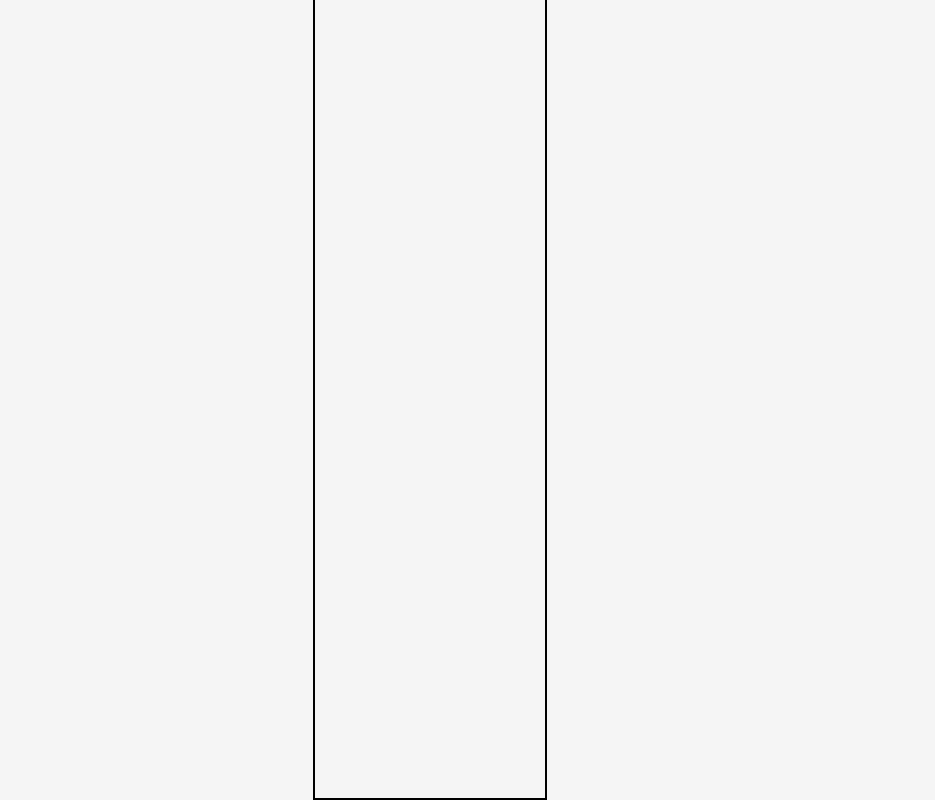
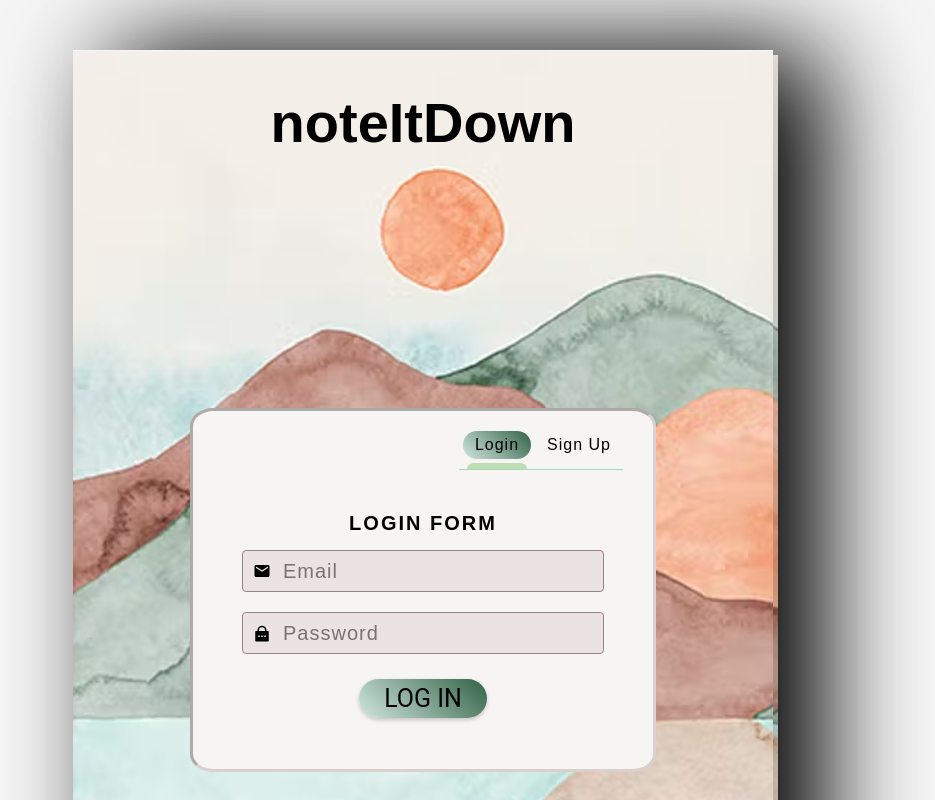
Before and after one commit to maisha-i/Capstone-fullstack-app, a React (Create React App) app in the folder frontend/note-it-down/: page / in a window 1280 px wide. Shown: the top 800 px of the page, without its empty margins (7-942 px from the left). Built offline with nearby package versions, Linux system fonts and the light colour scheme; a web font is replaced by a local one.

Commit message:
fixed scrolling in notes

```diff
--- a/frontend/note-it-down/src/App.js
+++ b/frontend/note-it-down/src/App.js
@@ -9,9 +9,9 @@ function App() {
       <>
     <div className='App'>
 
-      <Notes />
+      {/* <Notes /> */}
 
-      {/* <AuthChecker />     */}
+      <AuthChecker />
 
      {/* <Footer /> */}
 
--- a/frontend/note-it-down/src/NotesPage/Notes.css
+++ b/frontend/note-it-down/src/NotesPage/Notes.css
@@ -3,6 +3,7 @@
     width: 230px;
     height: 1000px;
     display: inline-block;
+    overflow-y: auto;
 }
 
 .notes-main{
@@ -97,3 +98,11 @@
     padding: 5px;
 
   }
+
+
+  .sidebar-notes{
+    height: calc(1000px - 78px);
+    overflow-y: scroll;
+
+
+  }
```
